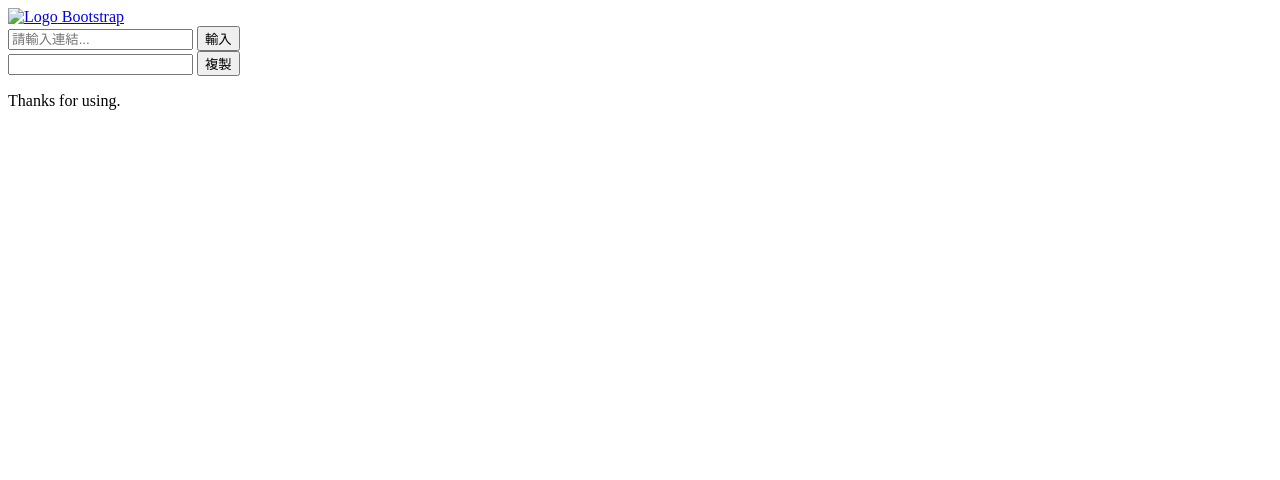
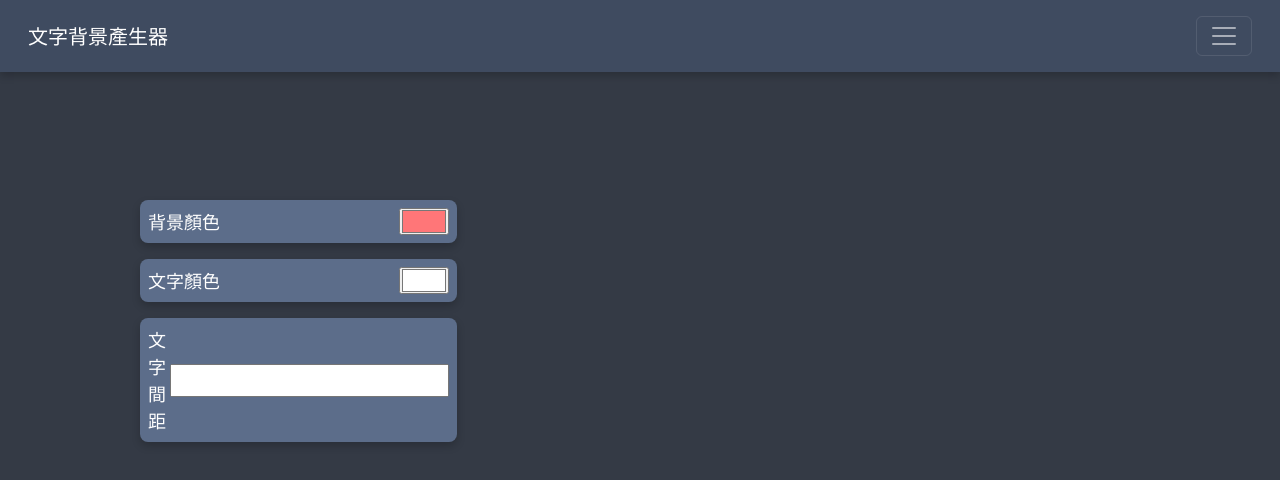
Before and after one commit to YuYutw123/text_bg_gen, a website: page index.html in a window 1280 px wide. Drawn offline with nearby package versions, Linux system fonts and the light colour scheme.

Commit message:
3 options

```diff
--- a/css/style.css
+++ b/css/style.css
@@ -1 +1,47 @@
-@import url('https://fonts.googleapis.com/css2?family=Noto+Sans+TC:wght@700&display=swap');
+@import url('https://fonts.googleapis.com/css2?family=Noto+Sans+TC:wght@100;300;400;700&display=swap');
+
+* {
+    box-sizing: border-box;
+    font-family: 'Noto Sans TC', sans-serif;
+    color: #ffffff;
+}
+
+.navbar,.offcanvas {
+    background-color: #3f4b60;
+    color: #ffffff;
+    padding: 1rem;
+    box-shadow: 0 4px 8px 0 rgba(0,0,0,0.2);
+}
+
+.nav-item{
+    color:#b4b4b4;
+
+}
+
+.content {
+    font-size: 18px;
+    padding: 8rem;
+}
+
+.bg-option{
+    display: flex;
+    align-items: center;
+}
+
+body{
+    font-family: 'Noto Sans TC', sans-serif;
+    background-color: #343a45;
+}
+
+.p-card p {
+    box-shadow: 0 4px 8px 0 rgba(0,0,0,0.2);
+    transition: 0.3s;
+    padding: 0.5rem;
+    border-radius: 0.5rem;
+    background-color: #5c6d8a;
+    justify-content: space-between;
+}
+
+input {
+    color: #000000;
+}
--- a/index.html
+++ b/index.html
@@ -2,9 +2,8 @@
 <html lang="en">
 <head>
     <!--Bootstrap-->
-    <script src="https://cdn.jsdelivr.net/npm/bootstrap@5.3.0-alpha1/dist/js/bootstrap.bundle.min.js" integrity="sha384-w76AqPfDkMBDXo30jS1Sgez6pr3x5MlQ1ZAGC+nuZB+EYdgRZgiwxhTBTkF7CXvN" crossorigin="anonymous"></script>
-    <script src="https://cdn.jsdelivr.net/npm/@popperjs/core@2.11.6/dist/umd/popper.min.js" integrity="sha384-oBqDVmMz9ATKxIep9tiCxS/Z9fNfEXiDAYTujMAeBAsjFuCZSmKbSSUnQlmh/jp3" crossorigin="anonymous"></script>
-    <script src="https://cdn.jsdelivr.net/npm/bootstrap@5.3.0-alpha1/dist/js/bootstrap.min.js" integrity="sha384-mQ93GR66B00ZXjt0YO5KlohRA5SY2XofN4zfuZxLkoj1gXtW8ANNCe9d5Y3eG5eD" crossorigin="anonymous"></script>
+    <link href="https://cdn.jsdelivr.net/npm/bootstrap@5.3.0-alpha1/dist/css/bootstrap.min.css" rel="stylesheet" integrity="sha384-GLhlTQ8iRABdZLl6O3oVMWSktQOp6b7In1Zl3/Jr59b6EGGoI1aFkw7cmDA6j6gD" crossorigin="anonymous">
+
     <!--Main-->
     <meta charset="UTF-8" />
     <meta name="viewport" content="width=device-width, initial-scale=1.0" />
@@ -28,50 +27,63 @@
     <link rel="shortcut icon" href="img/yuyu.ico" />
 </head>
 <body>
-    <div class="container">
-        <nav class="navbar bg-body-tertiary bg-dark">
+    <div class="header">
+        <nav class="navbar navbar-dark">
             <div class="container-fluid">
-                <a class="navbar-brand" href="#">
-                <img src="/docs/5.3/assets/brand/bootstrap-logo.svg" alt="Logo" width="30" height="24" class="d-inline-block align-text-top">
-                Bootstrap
-                </a>
+            <a class="navbar-brand" href="#">文字背景產生器</a>
+                <button class="navbar-toggler" type="button" data-bs-toggle="offcanvas" data-bs-target="#offcanvasDarkNavbar" aria-controls="offcanvasDarkNavbar">
+                    <span class="navbar-toggler-icon"></span>
+                </button>
+                <div class="offcanvas offcanvas-end" tabindex="-1" id="offcanvasDarkNavbar" aria-labelledby="offcanvasDarkNavbarLabel">
+                    <div class="offcanvas-header">
+                    <h5 class="offcanvas-title" id="offcanvasDarkNavbarLabel">文字背景產生器</h5>
+                    <button type="button" class="btn-close btn-close-white" data-bs-dismiss="offcanvas" aria-label="Close"></button>
+                    </div>
+                    <div class="offcanvas-body">
+                    <ul class="navbar-nav justify-content-end flex-grow-1 pe-3">
+                        <li class="nav-item">
+                        <a class="nav-link active" aria-current="page" href="#">首頁</a>
+                        </li>
+                        <li class="nav-item">
+                        <a class="nav-link" href="#">關於此網站</a>
+                        </li>
+
+                    </div>
+                </div>
             </div>
         </nav>
     </div>
-    <div class="container">
-        <div class="row">
-            <div class="col-sm-12" id="middle">
-                <div class="input-box">
-                    <input type="text" id="input-bar" placeholder="請輸入連結..." line-height="50px" line-width="50px" />
-                    <button class="btn-input" onclick="image_generation()">輸入</button>
+    <div class="content">
+        <div class="container">
+            <div class="row">
+                <div class="col-md-4 text-left p-card">
+                    <p class="bg-option">
+                        <label for="bg-color">背景顏色</label>
+                        <input type="color" id="bg-color" name="bg-color"
+                            value="#FF7678">
+                    </p>
+                    <p class="bg-option">
+                        <label for="bg-color">文字顏色</label>
+                        <input type="color" id="text-color" name="text-color"
+                            value="#ffffff">
+                    </p>
+                    <p class="bg-option">
+                        <label for="bg-color">文字間距</label>
+                        <input type="number" id="text-color" name="text-color"
+                            value="#ffffff">
+                    </p>
                 </div>
-            </div>
-            <div class="col-sm-12" id="middle">
-                <div class="input-box">
-                    <input type="text" id="output-bar" placeholder="" line-height="50px" line-width="50px" value="" />
-                    <button class="btn-output" onclick="copyInput()">複製</button>
+                <div class="col-md-8">
+
                 </div>
             </div>
         </div>
     </div>
-    <footer>
-        <p>
-            Thanks for using.
-        </p>
-    </footer>
 
 
     <!--Scripts-->
-    <script src="https://cdn.jsdelivr.net/npm/bootstrap@5.0.2/dist/js/bootstrap.bundle.min.js"
-        integrity="sha384-MrcW6ZMFYlzcLA8Nl+NtUVF0sA7MsXsP1UyJoMp4YLEuNSfAP+JcXn/tWtIaxVXM"
-        crossorigin="anonymous"></script>
-    <script src="https://cdn.jsdelivr.net/npm/@popperjs/core@2.9.2/dist/umd/popper.min.js"
-        integrity="sha384-IQsoLXl5PILFhosVNubq5LC7Qb9DXgDA9i+tQ8Zj3iwWAwPtgFTxbJ8NT4GN1R8p"
-        crossorigin="anonymous"></script>
-    <script src="https://cdn.jsdelivr.net/npm/bootstrap@5.0.2/dist/js/bootstrap.min.js"
-        integrity="sha384-cVKIPhGWiC2Al4u+LWgxfKTRIcfu0JTxR+EQDz/bgldoEyl4H0zUF0QKbrJ0EcQF"
-        crossorigin="anonymous"></script>
-    <script src="scripts/main.js"></script>
+
+    <script src="https://cdn.jsdelivr.net/npm/bootstrap@5.3.0-alpha1/dist/js/bootstrap.bundle.min.js" integrity="sha384-w76AqPfDkMBDXo30jS1Sgez6pr3x5MlQ1ZAGC+nuZB+EYdgRZgiwxhTBTkF7CXvN" crossorigin="anonymous"></script>
     <script src="scripts/jQuery.js"></script>
 
 </body>
```
Also changed, not shown: 1 other file.
